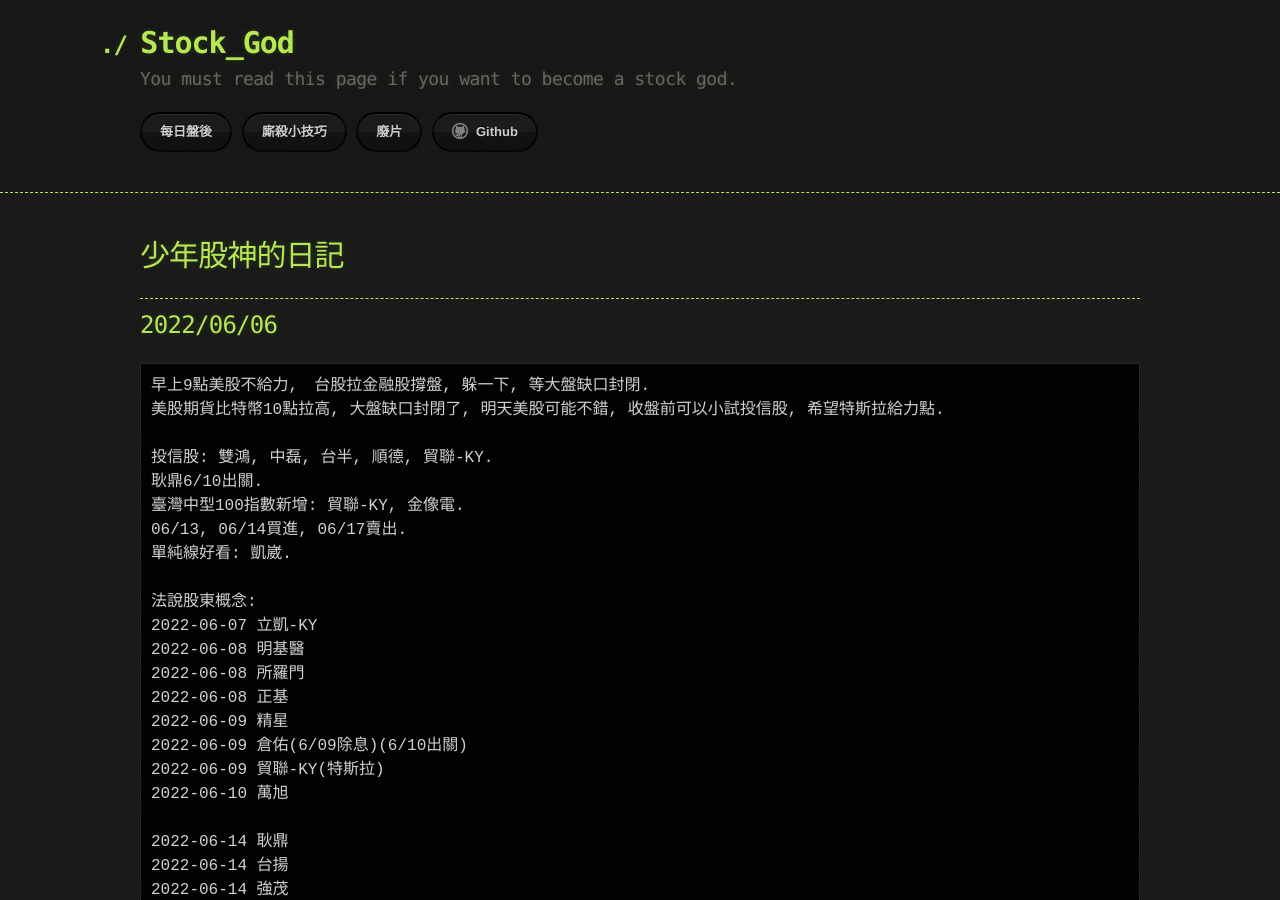
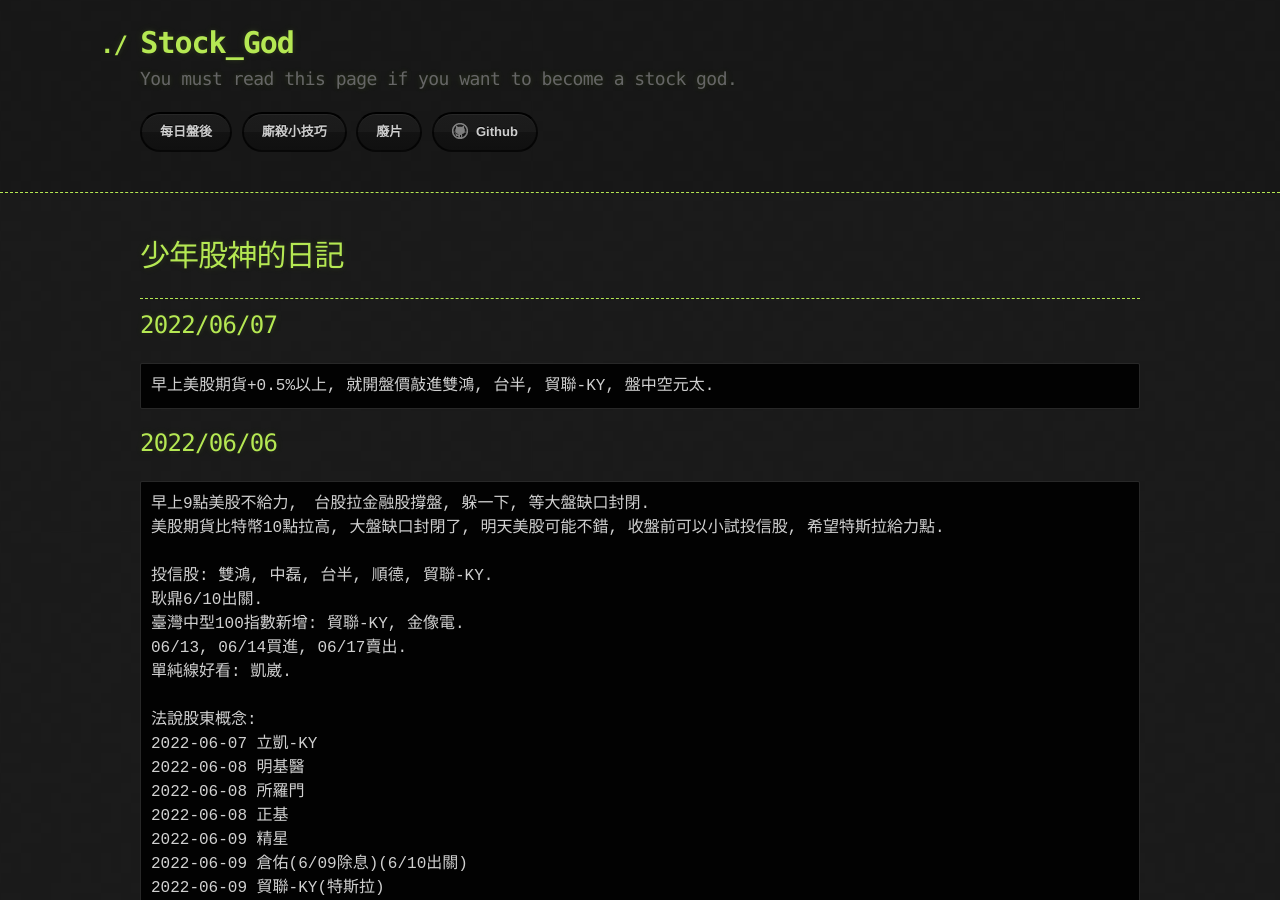
Before and after one commit to lepg5487/Stock_God, a Jekyll site: the page built from index.md, in a window 1280 px wide and 900 px high. Built offline with Jekyll 4.4.1, drawn with Linux system fonts in a browser that asks for light colours; our own code applies the rules of GitHub Pages for plain Markdown files.

Commit message:
Update index.md

````diff
--- a/index.md
+++ b/index.md
@@ -5,6 +5,11 @@ layout: testlayouts
 # 少年股神的日記
 
 ---
+
+## 2022/06/07
+```
+早上美股期貨+0.5%以上, 就開盤價敲進雙鴻, 台半, 貿聯-KY, 盤中空元太.
+```
 
 ## 2022/06/06
 ```
````
